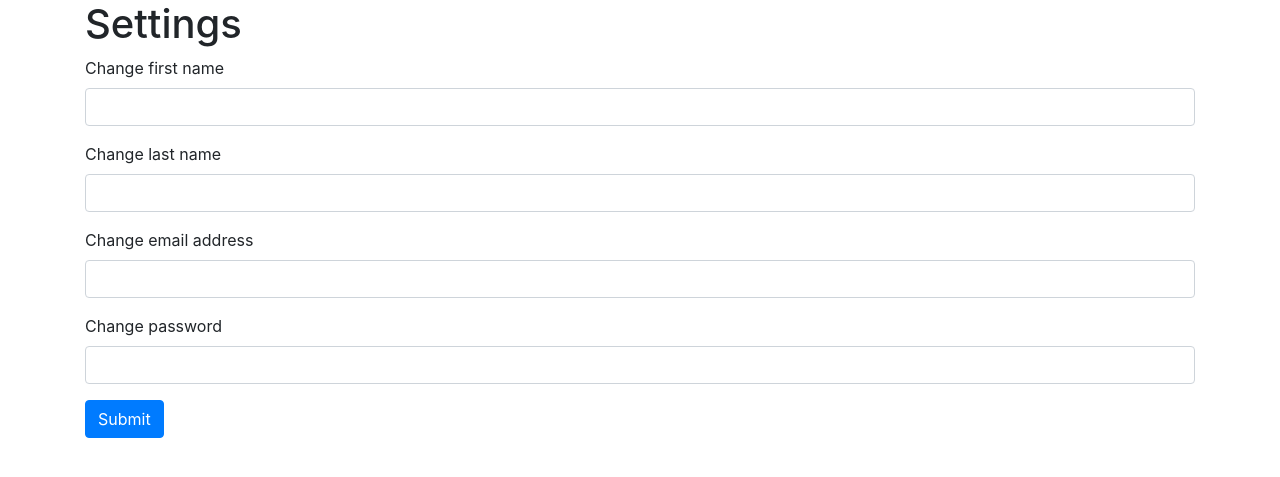
After one commit to Kolpic/Online-Store, a Flask app: page /settings in a window 1280 px wide. The commit adds this page. Shown: the top 477 px of the page. Run offline with Flask 3, Linux system fonts and the light colour scheme; the visitor is signed in with stand-in values (Sample User, id 1); some libraries are stand-ins or nearby versions.

Commit message:
added begining of the CRUD Interface in forum project

```diff
--- a/Forum-Project/main.py
+++ b/Forum-Project/main.py
@@ -133,10 +133,48 @@ def home():
         return render_template('home.html')
     else:
         return redirect(url_for('login'))
+
 @app.route('/logout', methods=['GET'])
 def logout():
     session.pop('user_email', None)
     return redirect(url_for('home'))
 
+@app.route('/settings')
+def settings():
+    if 'user_email' not in session:
+        return redirect(url_for('login'))
+    return render_template('settings.html')
+
+@app.route('/update_settings', methods=['POST'])
+def update_settings():
+    if 'user_email' in session:
+
+        first_name = request.form['first-name']
+        last_name = request.form['last-name']
+        email = request.form['email']
+        password = request.form['password']
+
+        cur = conn.cursor()
+
+        if not first_name == '' and not last_name == '' and not email == '' and not password == '':
+            cur.execute("UPDATE users SET first_name = %s, last_name = %s,email = %s, password = %s WHERE email = %s", (first_name, last_name, email, password, session['user_email']))
+        elif first_name:
+            cur.execute("UPDATE users SET first_name = %s WHERE email = %s", (first_name, session['user_email']))
+        elif last_name:
+            cur.execute("UPDATE users SET last_name = %s WHERE email = %s", (last_name, session['user_email']))
+        elif email:
+            cur.execute("UPDATE users SET email = %s WHERE email = %s", (email, session['user_email']))
+        elif password:
+            cur.execute("UPDATE users SET password = %s WHERE email = %s", (password, session['user_email']))
+
+        conn.commit()
+        cur.close()
+
+        # Update session email if email was changed
+        session['user_email'] = email
+
+        return redirect(url_for('home'))
+    return 'Unauthorized', 401
+
 if __name__ == '__main__':
     app.run(debug=True)
--- a/Forum-Project/templates/home.html
+++ b/Forum-Project/templates/home.html
@@ -4,9 +4,15 @@
     <meta charset="UTF-8">
     <title>Home Page</title>
     <link rel="stylesheet" href="https://stackpath.bootstrapcdn.com/bootstrap/4.3.1/css/bootstrap.min.css">
+    <!-- Include Bootstrap Icons -->
+    <link rel="stylesheet" href="https://cdnjs.cloudflare.com/ajax/libs/bootstrap-icons/1.4.0/font/bootstrap-icons.min.css">
 </head>
 <body>
     <div class="container">
+        <div class="float-right">
+            <!-- Settings Icon -->
+            <a href="/settings"><i class="bi bi-gear" style="font-size: 2rem; color: black;"></i></a>
+        </div>
         <h1>Welcome to Our Application!</h1>
         <p>This is the home page of our user registration and authentication system.</p>
         <div class="nav">
--- /dev/null
+++ b/Forum-Project/templates/settings.html
@@ -0,0 +1,32 @@
+<!DOCTYPE html>
+<html lang="en">
+<head>
+    <meta charset="UTF-8">
+    <title>Settings</title>
+    <link rel="stylesheet" href="https://stackpath.bootstrapcdn.com/bootstrap/4.3.1/css/bootstrap.min.css">
+</head>
+<body>
+    <div class="container">
+        <h1>Settings</h1>
+        <form action="/update_settings" method="post">
+            <div class="form-group">
+                <label for="first-name">Change first name</label>
+                <input type="text" class="form-control" id="first-name" name="first-name">
+            </div>
+            <div class="form-group">
+                <label for="last-name">Change last name</label>
+                <input type="text" class="form-control" id="last-name" name="last-name">
+            </div>
+            <div class="form-group">
+                <label for="email">Change email address</label>
+                <input type="email" class="form-control" id="email" name="email">
+            </div>
+            <div class="form-group">
+                <label for="password">Change password</label>
+                <input type="password" class="form-control" id="password" name="password">
+            </div>
+            <button type="submit" class="btn btn-primary">Submit</button>
+        </form>
+    </div>
+</body>
+</html>
--- a/Segments/segments.js
+++ b/Segments/segments.js
@@ -29,4 +29,4 @@ function solve(n, a, b, c) {
     return unpaintedLength;
 }
 
-solve(99999, 3, 2, 1);
+solve(10, 2, 3, 1);
```
